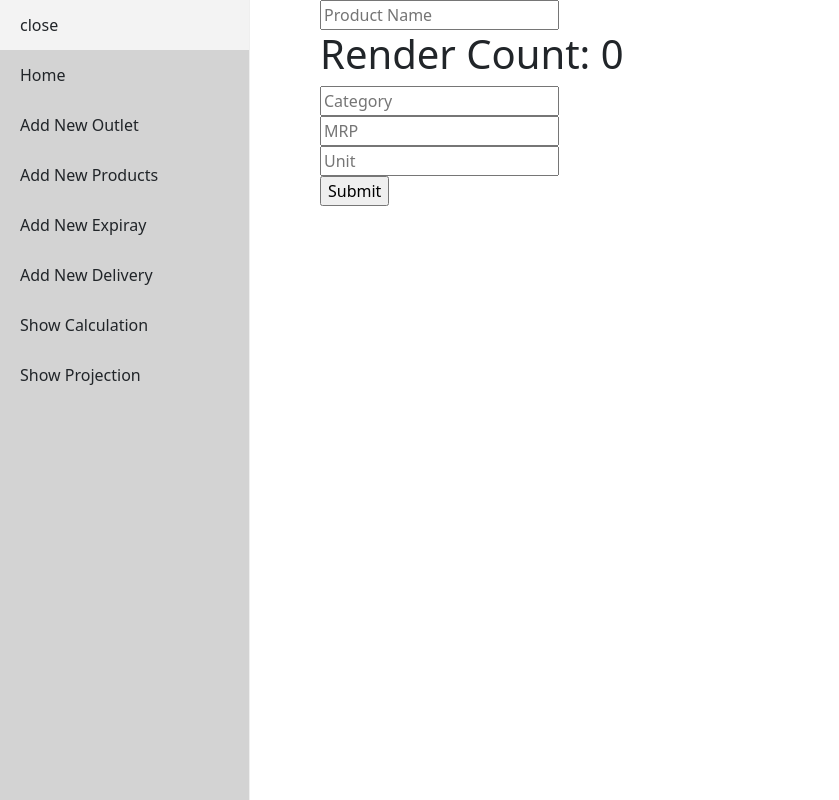
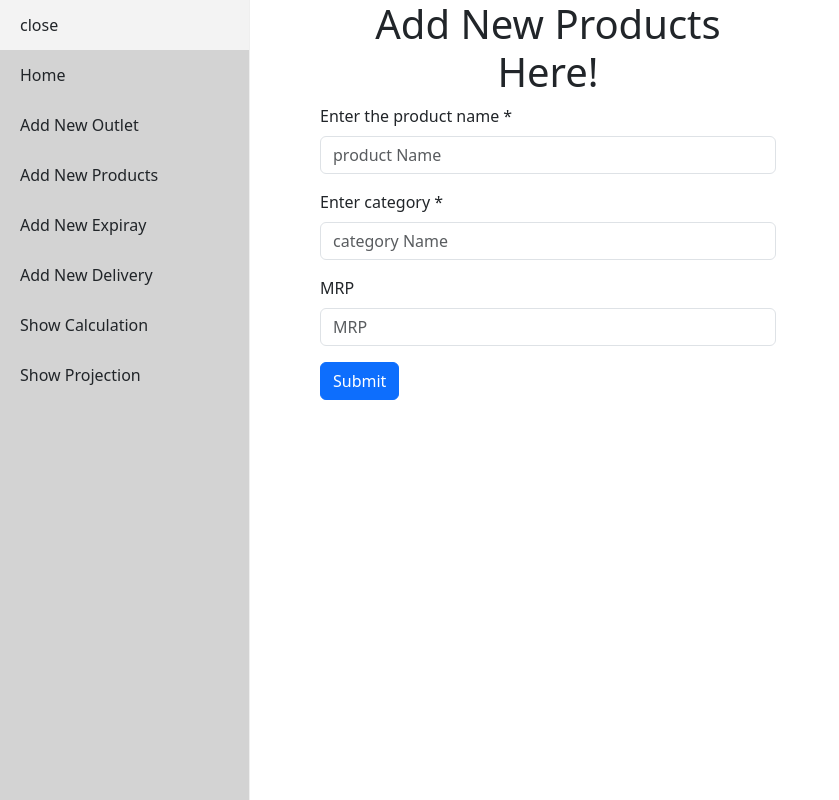
Before and after one commit to Emitaz-pias/sales-analysis-front, a React (Create React App) app: page /addNewProducts in a window 1280 px wide. Shown: the whole page, without its empty margins (0-839 px from the left). Built offline with nearby package versions, Linux system fonts and the light colour scheme.

Commit message:
add new products done

```diff
--- a/src/components/AddNewOutlet/AddNewOutlet.js
+++ b/src/components/AddNewOutlet/AddNewOutlet.js
@@ -12,8 +12,25 @@ const AddNewOutlet = () => {
         const nextInput = document.getElementById(`input-${index + 1}`);
         nextInput && nextInput.focus();
       }
-    }
-  };
+    }}
+
+// else if (e.key === 'ArrowUp' || e.key === 'ArrowLeft') {
+//   e.preventDefault();
+//   if (index > 0) {
+//     const nextInput = document.getElementById(`input-${index + 1}`);
+//     console.log('nextIp',nextInput)
+//     nextInput && nextInput.focus();
+//   }
+// } else if (e.key === 'ArrowDown' || e.key === 'ArrowRight') {
+//   e.preventDefault();
+//   if (index < 2) {
+//     const nextInput = document.getElementById(`input-${index - 1}`);
+//     nextInput && nextInput.focus();
+//     console.log('nextIp',nextInput)
+
+//   }
+// }
+//   };
 
   const onSubmit = (data) => {
     console.log(data, 'onSubmit called');
@@ -61,7 +78,7 @@ const AddNewOutlet = () => {
               <Form.Control
                 id="input-2"
                 onKeyDown={(e) => handleKeyPress(e, 2)}
-                type="text"
+                type="number"
                 placeholder="GP"
                 {...register('gp', { required: true })}
               />
--- a/src/components/AddNewProducts/AddNewProducts.js
+++ b/src/components/AddNewProducts/AddNewProducts.js
@@ -1,86 +1,84 @@
-import React ,{ useState, useEffect, useRef } from 'react';
+import React from 'react';
 import { useForm } from 'react-hook-form';
+import { Form, Button, Row, Col } from 'react-bootstrap';
 
 
 const AddNewProducts = () => {
-  const [inputValue, setInputValue] = useState("");
-  const count = useRef(0);
+  const { register, handleSubmit, formState: { errors }, reset } = useForm();
 
-  useEffect(() => {
-    count.current = count.current + 1;
-  });
-  const { register, handleSubmit, formState: { errors } } = useForm();
-  const onSubmit = data => console.log(data);
-  console.log(errors);
-  const handleKeyDown = (e)=>{
-    setInputValue(e.target.value)
+  const handleKeyPress = (e, index) => {
+    if (e.key === 'Enter') {
+      e.preventDefault();
+      if (index < 2) {
+        const nextInput = document.getElementById(`input-${index + 1}`);
+        nextInput && nextInput.focus();
+      }
+    }
   }
 
-    // const initialProducts = [
-    //     { name: 'White Bread 500gm', quantity: '' },
-    //     { name: 'White Bread 300gm', quantity: '' },
-    //     { name: 'Milk Bread 300gm', quantity: '' },
-    //     { name: 'Multigrain Bread 300gm', quantity: '' },
-    //   ];
+  const onSubmit = (data) => {
+    reset();
+  };
 
-    //   const [products, setProducts] = useState(initialProducts);
+  return (
+    <section>
+       <Row>
+        <Col lg={6} md={6} xs={6}>
+          <h1 className="text-center">Add New Products Here!</h1>
+        </Col>
+      </Row>
+      <Row>
+        <Col lg={6} md={6} xs={6}>
+          <Form onSubmit={handleSubmit(onSubmit)}>
+            <Form.Group className="mb-3">
+              <Form.Label>Enter the product name *</Form.Label>
+              <Form.Control
+                id="input-0"
+                onKeyDown={(e) => handleKeyPress(e, 0)}
+                type="text"
+                placeholder="product Name"
+                {...register('productName', { required: true })}
+              />
+              {errors.companyName && (
+                <p>Please Enter the product name *</p>
+              )}
+            </Form.Group>
+            <Form.Group className="mb-3">
+              <Form.Label>Enter category *</Form.Label>
+              <Form.Control
+                id="input-1"
+                onKeyDown={(e) => handleKeyPress(e, 1)}
+                type="text"
+                placeholder="category Name"
+                {...register('category', { required: true })}
+              />
+              {errors.outletName && (
+                <p>Please Enter category</p>
+              )}
+            </Form.Group>
+            <Form.Group className="mb-3">
+              <Form.Label>MRP</Form.Label>
+              <Form.Control
+                id="input-2"
+                onKeyDown={(e) => handleKeyPress(e, 2)}
+                type="number"
+                placeholder="MRP"
+                {...register('price', { required: true })}
+              />
+              {errors.gp && (
+                <p>Please Enter MRP</p>
+              )}
+            </Form.Group>
+            <Form.Group className="mb-3">
+              <Button type="submit">Submit</Button>
+            </Form.Group>
+          </Form>
+        </Col>
+      </Row>
 
-    //   const handleChangeQuantity = (index, event) => {
-    //     const newProducts = [...products];
-    //     newProducts[index].quantity = event.target.value;
-    //     setProducts(newProducts);
-    //   };
+    </section>
+  );
+}
 
-    //   const handleKeyDown = (event, index) => {
-    //     if (event.key === 'Enter') {
-    //       event.preventDefault();
-    //       if (index < products.length - 1) {
-    //         const nextInput = document.getElementById(`quantity-${index + 1}`);
-    //         nextInput.focus();
-    //       }
-    //     }
-    //   };
-    //   const handleSubmit = (event) => {
-    //     event.preventDefault();
-    //     console.log('Form submitted:', products);
-    //     // Perform any other desired actions with the submitted data
-    //   };
-    return (
-        <div>
-          <form>
-      <input
-         value={inputValue}
-        onKeyDown={(e)=>handleKeyDown(e)}
-        type="text" placeholder="Product Name"/>
-      <br/>
-      <h1>Render Count: {count.current}</h1>
-      <input type="text" placeholder="Category" {...register("Category", {required: true})} />
-      <br/>
-      <input  type="text" placeholder="MRP" {...register("MRP", {required: true})} />
-      <br/>
-      <input  type="number" placeholder="Unit" {...register("Unit", {required: true})} />
-      <br/>
-      <input type="submit" />
-    </form>
-        {/* <form onSubmit={handleSubmit}>
-          {products.map((product, index) => (
-            <div key={index}>
-              <label>
-                {product.name}:
-                <input
-                  id={`quantity-${index}`}
-                  type="text"
-                  value={product.quantity}
-                  onChange={(event) => handleChangeQuantity(index, event)}
-                  onKeyDown={(event) => handleKeyDown(event, index)}
-                />
-              </label>
-            </div>
-          ))}
-            <button onSubmit={handleSubmit} type="submit">Submit</button>
-        </form> */}
-      </div>
-    );
-};
 
 export default AddNewProducts;
```
